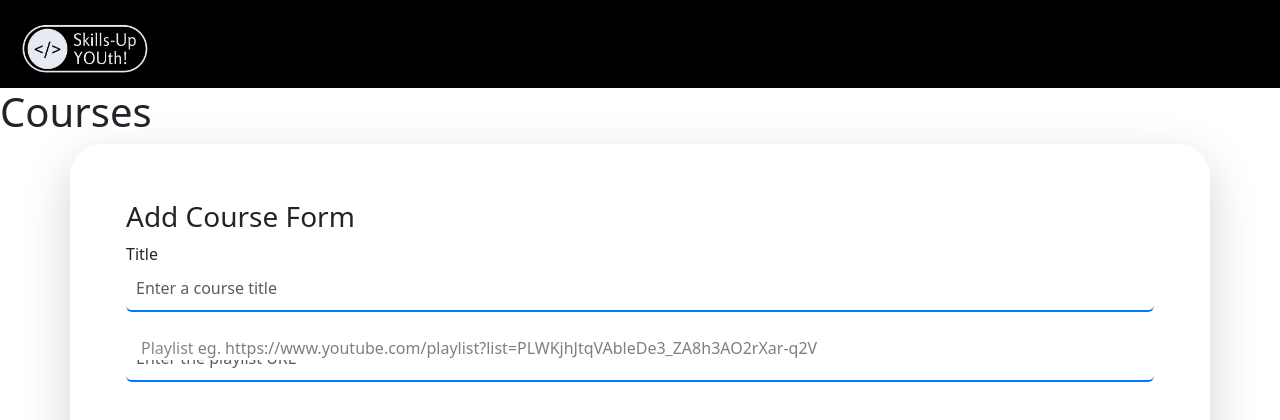
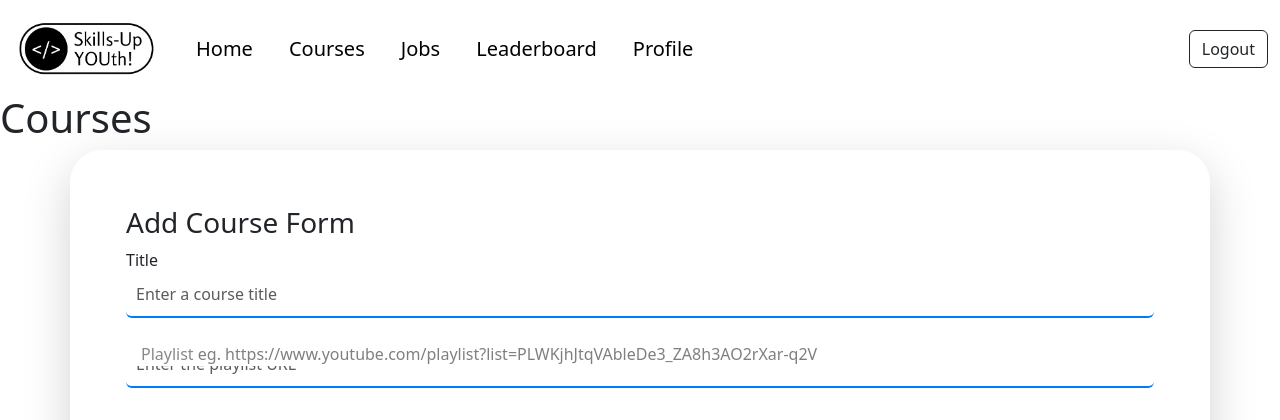
Before and after one commit to crystallaylalui/Skills-Up-YOUth, a PHP site: page /jobs/pages/add-course.php in a window 1280 px wide. Shown: the top 420 px of the page. Run offline with PHP 8.4, Linux system fonts and the light colour scheme.

Commit message:
Update add-course.php

```diff
--- a/app/pages/add-course.php
+++ b/app/pages/add-course.php
@@ -19,48 +19,10 @@
 
 <body>
     <div id="courses">
-        <nav class="navbar navbar-expand-lg navbar-dark bg-black">
-            <div class="container-fluid">
-                <!-- Left Logo -->
-                <a class="navbar-brand" href="#" style="font-size: 30px; flex: 0;">
-                    <img src="../images/logo.jpg" alt="Logo" style="width: 150px;">
-                </a>
+    <div>
+        <?php include ('navbar.php'); ?>
+    </div>
 
-                <!-- Navbar Toggler Button -->
-                <button class="navbar-toggler" type="button" data-bs-toggle="collapse"
-                    data-bs-target="#navbarSupportedContent" aria-controls="navbarSupportedContent"
-                    aria-expanded="false" aria-label="Toggle navigation">
-                    <span class="navbar-toggler-icon"></span>
-                </button>
-
-                <!-- Navbar Links -->
-                <div class="collapse navbar-collapse justify-content-center" id="navbarSupportedContent">
-                    <ul class="navbar-nav">
-                        <li class="nav-item">
-                            <a class="nav-link" href="#" style="font-size: 28px;">Home</a>
-                        </li>
-                        <li class="nav-item">
-                            <a class="nav-link" href="#" style="font-size: 28px;">Courses</a>
-                        </li>
-                        <li class="nav-item">
-                            <a class="nav-link" href="#" style="font-size: 28px;">Jobs</a>
-                        </li>
-                        <li class="nav-item">
-                            <a class="nav-link" href="#" style="font-size: 28px;">Leaderboard</a>
-                        </li>
-                        <li class="nav-item">
-                            <a class="nav-link" href="#" style="font-size: 28px;">Profile</a>
-                        </li>
-                    </ul>
-                </div>
-
-                <!-- Right Logo (Duplicated) -->
-                <a class="navbar-brand" href="#" style="font-size: 30px; flex: 0;">
-                    <img src="../images/filler.jpg" alt="Logo" width="50" height="50">
-                </a>
-            </div>
-            <div id="indicator"></div>
-        </nav>
 
         <h1>Courses</h1>
         <div class="container shadow-lg rounded-5 p-2" >
```
